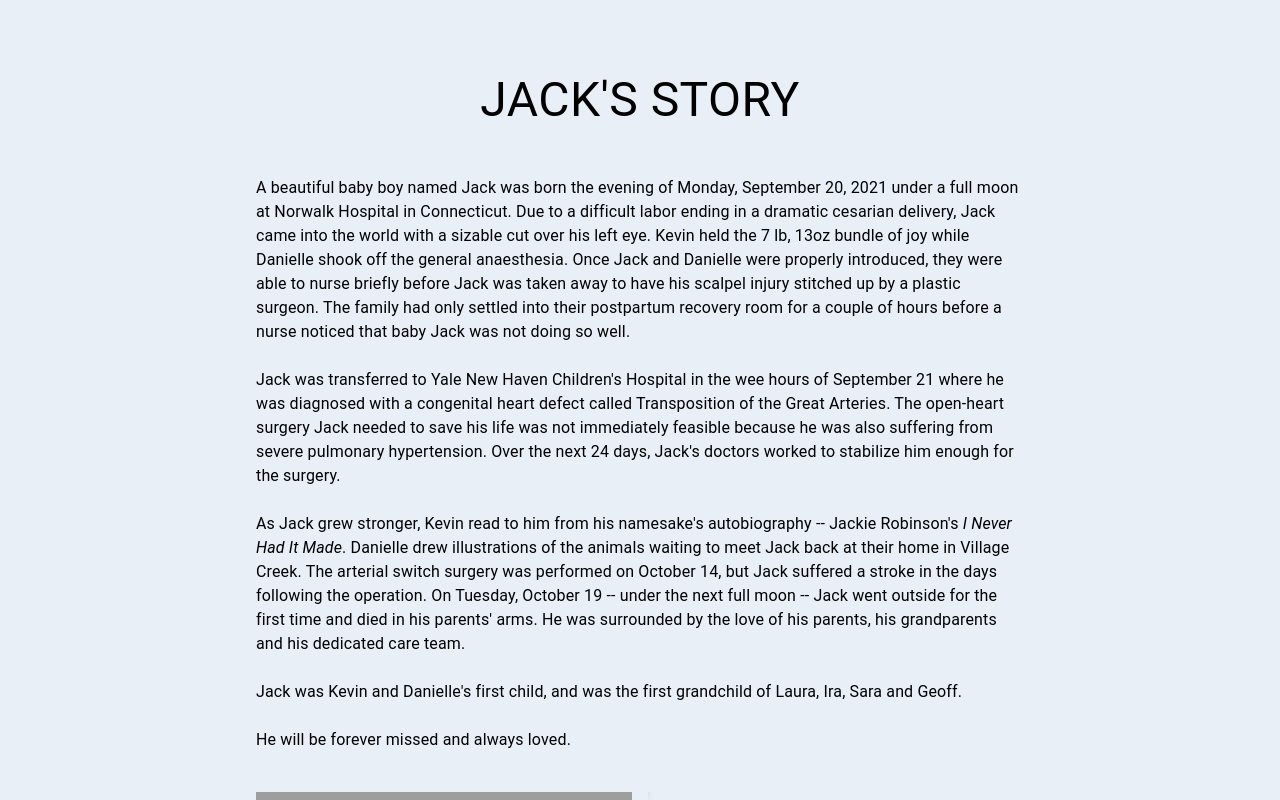
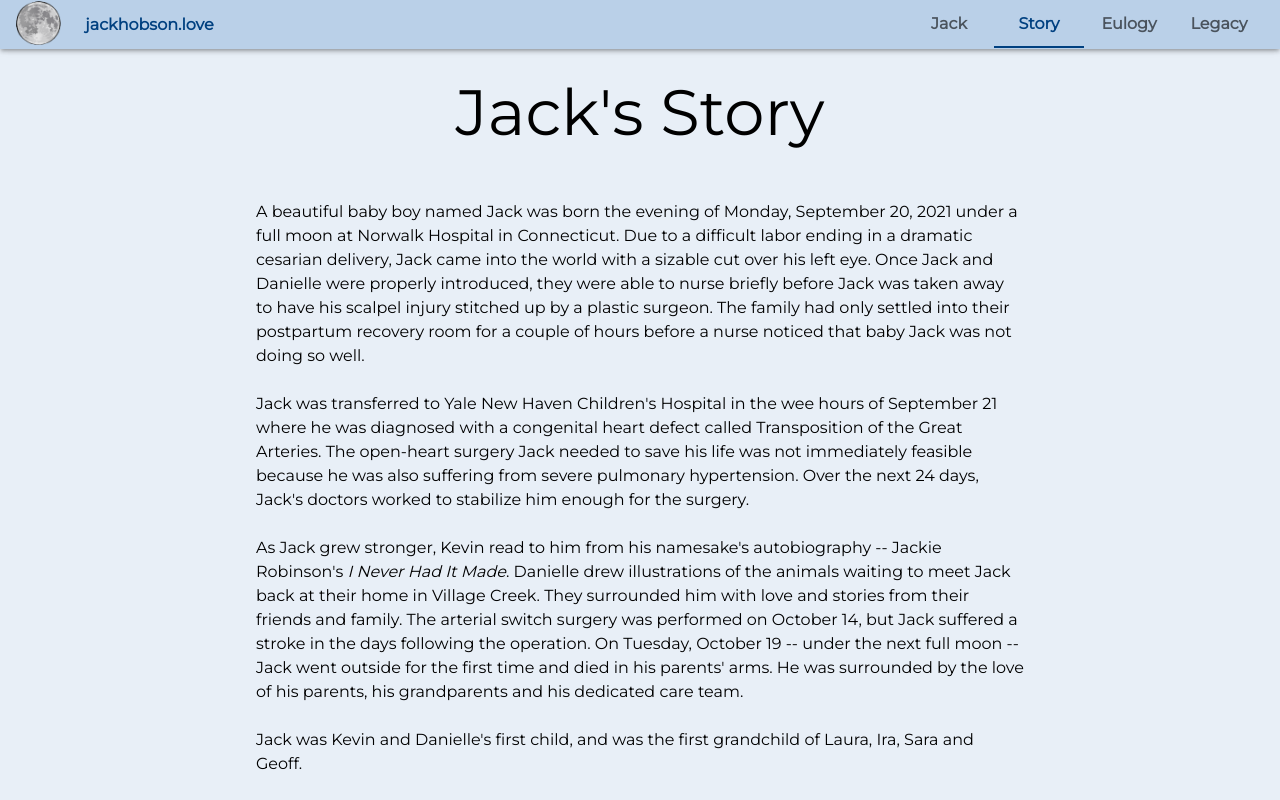
Before and after one commit to kevinroyhobson/jackhobson.love, a React (Create React App) app: page /story in a window 1280 px wide. Shown: the top 800 px of the page. Built offline with nearby package versions, Linux system fonts and the light colour scheme; grey boxes are pictures that could not be loaded.

Commit message:
desktop navigation

```diff
--- a/package.json
+++ b/package.json
@@ -11,6 +11,7 @@
     "@testing-library/react": "^12.1.2",
     "@testing-library/user-event": "^13.5.0",
     "classnames": "^2.3.1",
+    "lodash": "^4.17.21",
     "react": "^17.0.2",
     "react-dom": "^17.0.2",
     "react-responsive-carousel": "^3.2.22",
--- a/public/index.html
+++ b/public/index.html
@@ -27,6 +27,11 @@
     <meta name="msapplication-TileImage" content="/ms-icon-144x144.png">
     <meta name="theme-color" content="#ffffff">
 
+    <link rel="preconnect" href="https://fonts.googleapis.com">
+    <link rel="preconnect" href="https://fonts.gstatic.com" crossorigin>
+    <link href="https://fonts.googleapis.com/css2?family=Montserrat&display=swap" rel="stylesheet">
+
+
     <title>Jack Hobson</title>
   </head>
   <body>
--- a/src/App.js
+++ b/src/App.js
@@ -1,5 +1,8 @@
 import React from 'react';
 import { BrowserRouter, Routes, Route, Navigate } from 'react-router-dom';
+
+import Box from '@mui/material/Box';
+import { ThemeProvider, createTheme } from '@mui/material/styles';
 
 import './App.css';
 import Home from './Home';
@@ -7,16 +10,33 @@ import Story from './Story';
 import Legacy from './Legacy';
 import Eulogy from './Eulogy';
 import MobileNavigation from './MobileNavigation';
+import DesktopNavigation from './DesktopNavigation';
 
 
 function App() {
 
+  const theme = createTheme({
+    palette: {
+      primary: {
+        main: '#004080'
+      },
+    },
+    typography: {
+      fontFamily: 'Montserrat, sans-serif',
+    }
+  });
+
   return (
     <div className="App">
 
+      <ThemeProvider theme={theme}>
+
         <BrowserRouter>
 
-        <MobileNavigation />
+          {/*<MobileNavigation />*/}
+          <DesktopNavigation />
+
+          <Box sx={{ pt: { xs: 0, sm: 8 } }}></Box>
 
           <Routes>
             <Route path='/' element={<Home />} />
@@ -28,6 +48,8 @@ function App() {
 
         </BrowserRouter>
 
+      </ThemeProvider>
+
     </div>
   );
 }
--- /dev/null
+++ b/src/DesktopNavigation.js
@@ -0,0 +1,72 @@
+import React from 'react';
+import { useNavigate, useLocation } from 'react-router-dom';
+import _ from 'lodash';
+
+import Box from '@mui/material/Box';
+import Tabs from '@mui/material/Tabs';
+import Tab from '@mui/material/Tab';
+import Link from '@mui/material/Link';
+
+import moon from './img/moon-work.png';
+
+
+export default function DesktopNavigation(props) {
+
+  const navigate = useNavigate();
+
+  const links = [
+    { name: 'Jack', path: '/' },
+    { name: 'Story', path: '/story' },
+    { name: 'Eulogy', path: '/eulogy' },
+    { name: 'Legacy', path: '/legacy' }
+  ];
+
+  const handleChange = (event, newValue) => {
+    navigate(links[newValue].path);
+  };
+
+  let currentPath = useLocation().pathname;
+  let activeLinkIndex = _.filter([0, 1, 2, 3], index => links[index].path === currentPath)[0];
+
+  return (
+
+    <Box sx={{ position: 'fixed',
+               width: '100%',
+               display: 'flex',
+               backgroundColor: '#bad0e8',
+               boxShadow: 3 }}>
+
+      <Box sx={{ pt: '1px', mx: 2, cursor: 'pointer' }}
+           onClick={() => navigate('/')}>
+        <img src={moon} height={44} alt='The moon'/>
+      </Box>
+
+      <Box sx={{ pt: 1.85,
+                 px: 1 }}>
+        <Link color='primary'
+              underline='never'
+              sx={{ cursor: 'pointer', fontWeight: 'bold' }}
+              onClick={() => navigate('/')}>
+          jackhobson.love
+        </Link>
+      </Box>
+
+      <Box sx={{ marginLeft: 'auto',
+                 px: 2 }}>
+        <Tabs value={activeLinkIndex} onChange={handleChange}>
+          {links.map(link => {
+            return (
+              <Tab label={link.name} sx={{ textTransform: 'none',
+                                           fontSize: 16,
+                                           fontWeight: 'bold' }} />
+            );
+          })
+          }
+
+        </Tabs>
+
+      </Box>
+
+    </Box>
+  );
+}
--- a/src/Eulogy.js
+++ b/src/Eulogy.js
@@ -10,7 +10,7 @@ export default function Eulogy(props) {
 
   return (
     <Box sx={{ position: 'fixed',
-               top: 0,
+               top: 49,
                bottom: 0,
                left: 0,
                right: 0}}>
--- a/src/Home.js
+++ b/src/Home.js
@@ -44,18 +44,17 @@ export default function Home(props) {
   return (
     <Box>
       <Box>
-        <Typography sx={{ fontSize: '3rem',
-                          textTransform: 'uppercase' }}>
+        <Typography sx={{ fontSize: { xs: '3rem', sm: '3rem', lg: '4rem' } }}>
           Jack Robert Hobson
         </Typography>
 
-        <Typography sx={{ fontSize: '2rem',
-                          textTransform: 'uppercase' }}>
+        <Typography sx={{ fontSize: { xs: '1.5rem', sm: '1.5rem', lg: '2rem' } }}>
           September 20 - October 19, 2021
         </Typography>
       </Box>
 
-      <Box sx={{py: 3}}>
+      <Box sx={{pt: { xs: 0, sm: 3 },
+                pb: 3 }}>
         <Carousel autoPlay={true}
                   interval={5000}
                   infiniteLoop={true}
@@ -67,7 +66,7 @@ export default function Home(props) {
 
           {images.map(image => {
             return (
-              <Box sx={{height: {xs: '45vh', sm: '75vh'} }}>
+              <Box sx={{height: {xs: '45vh', sm: '70vh'} }}>
                 <img src={image.src} alt={image.alt} style={{objectFit: 'contain'}} height='100%' />
               </Box>
             );
--- a/src/Legacy.js
+++ b/src/Legacy.js
@@ -12,10 +12,9 @@ import heartDrawing from './img/heart-drawing.png';
 export default function Legacy(props) {
 
   return (
-    <Box sx={{ px: { xs: 1, md: '20%' }}}>
+    <Box sx={{ px: { xs: 1, sm: '20%' }}}>
       <Box>
-        <Typography sx={{ fontSize: '3rem',
-                          textTransform: 'uppercase' }}>
+        <Typography sx={{ fontSize: { xs: '3rem', sm: '3rem', lg: '4rem' } }}>
           Jack's Legacy
         </Typography>
 
--- a/src/Story.js
+++ b/src/Story.js
@@ -13,10 +13,9 @@ import laurasFavorite from './img/lauras-favorite.png';
 export default function Story(props) {
 
   return (
-    <Box sx={{ px: { xs: 1, md: '20%' }}}>
+    <Box sx={{ px: { xs: 1, sm: '20%' }}}>
       <Box>
-        <Typography sx={{ fontSize: '3rem',
-                          textTransform: 'uppercase' }}>
+        <Typography sx={{ fontSize: { xs: '3rem', sm: '3rem', lg: '4rem' } }}>
           Jack's Story
         </Typography>
 
@@ -27,7 +26,6 @@ export default function Story(props) {
         <Typography sx={{ pt: 5, textAlign: 'left' }}>
           A beautiful baby boy named Jack was born the evening of Monday, September 20, 2021 under a full moon at Norwalk Hospital in Connecticut.
           Due to a difficult labor ending in a dramatic cesarian delivery, Jack came into the world with a sizable cut over his left eye.
-          Kevin held the 7 lb, 13oz bundle of joy while Danielle shook off the general anaesthesia.
           Once Jack and Danielle were properly introduced, they were able to nurse briefly before Jack was taken away to have his scalpel injury stitched up by a plastic surgeon.
           The family had only settled into their postpartum recovery room for a couple of hours before a nurse noticed that baby Jack was not doing so well.
         </Typography>
@@ -41,6 +39,7 @@ export default function Story(props) {
         <Typography sx={{ pt: 3, textAlign: 'left' }}>
           As Jack grew stronger, Kevin read to him from his namesake's autobiography -- Jackie Robinson's <i>I Never Had It Made</i>.
           Danielle drew illustrations of the animals waiting to meet Jack back at their home in Village Creek.
+          They surrounded him with love and stories from their friends and family.
           The arterial switch surgery was performed on October 14, but Jack suffered a stroke in the days following the operation.
           On Tuesday, October 19 -- under the next full moon -- Jack went outside for the first time and died in his parents' arms.
           He was surrounded by the love of his parents, his grandparents and his dedicated care team.
--- a/src/index.css
+++ b/src/index.css
@@ -1,15 +1,8 @@
 body {
   margin: 0;
-  font-family: -apple-system, BlinkMacSystemFont, 'Segoe UI', 'Roboto', 'Oxygen',
-    'Ubuntu', 'Cantarell', 'Fira Sans', 'Droid Sans', 'Helvetica Neue',
-    sans-serif;
+  font-family: Montserrat, sans-serif;
   -webkit-font-smoothing: antialiased;
   -moz-osx-font-smoothing: grayscale;
 
   background-color: rgba(102, 153, 204, 0.15);
 }
-
-code {
-  font-family: source-code-pro, Menlo, Monaco, Consolas, 'Courier New',
-    monospace;
-}
```
Also changed, not shown: src/img/moon-work.png (added), 1 other file (tests, documents, lock files or other folders). Lines whose indentation alone changed are shown as unchanged.
